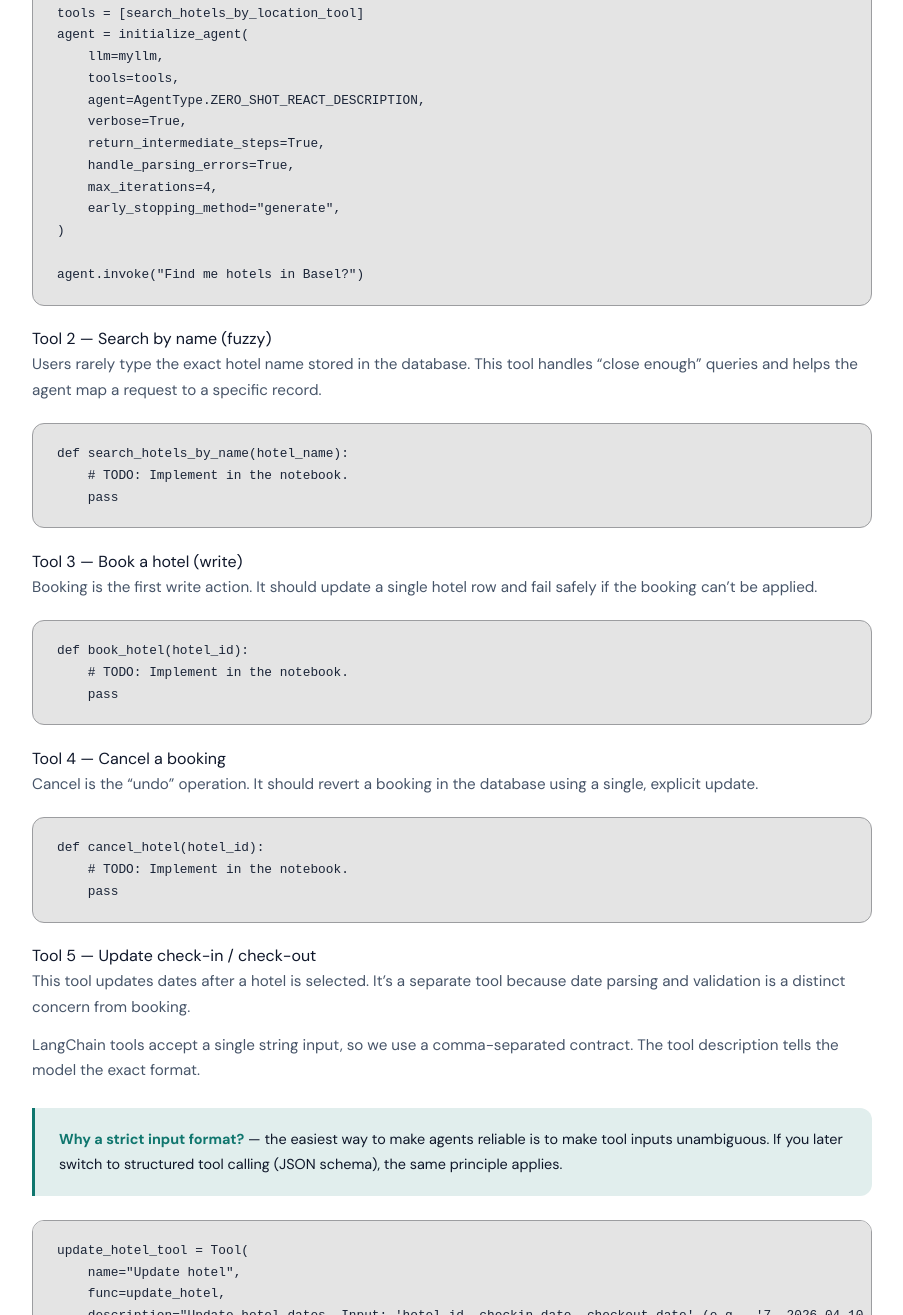
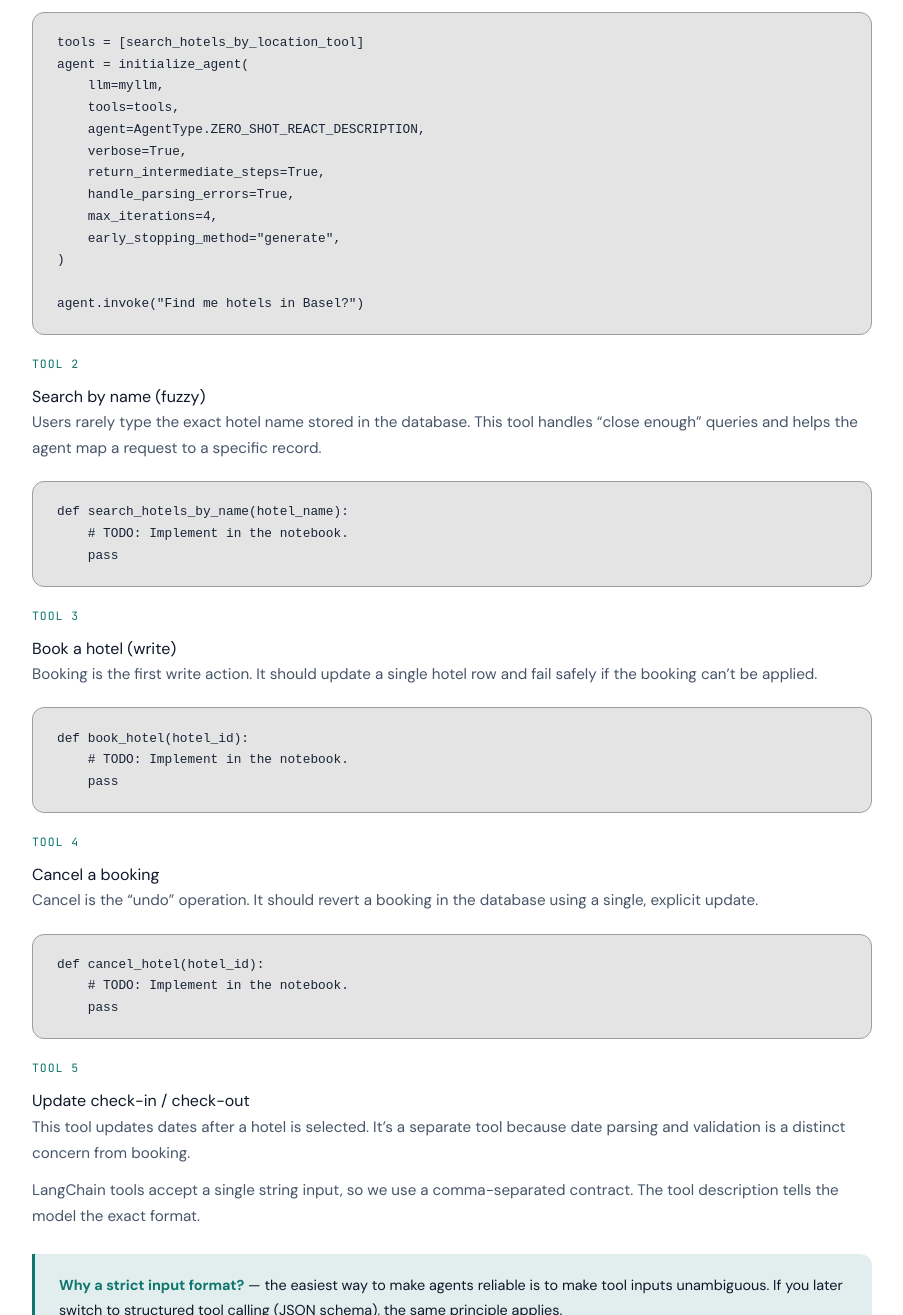
Before and after one commit to ridhachahed/amld2026, an Astro site in the folder astro-workshop/: page /parts/rag-agent in a window 1280 px wide. Shown: the part 7093-8408 px from the top of the page, without its empty margins (188-1091 px from the left). Built offline with nearby package versions, Linux system fonts and the light colour scheme; Astro itself is replaced by a stand-in of ours.

Commit message:
Add tool sections

```diff
--- a/astro-workshop/src/pages/parts/rag-agent.astro
+++ b/astro-workshop/src/pages/parts/rag-agent.astro
@@ -320,7 +320,8 @@ pd.read_sql("SELECT * FROM hotels LIMIT 10", mydb)</code></pre>
       </div>
     </div>
 
-    <h3>Tool 1 — Search by location</h3>
+    <div class="section-label">Tool 1</div>
+    <h3>Search by location</h3>
     <p>
       The agent’s first job is to <strong>ground the conversation in real rows</strong>.
       When a user says “Find me hotels in Basel”, the model shouldn’t guess — it should call a tool that
@@ -368,7 +369,8 @@ agent = initialize_agent(
 agent.invoke("Find me hotels in Basel?")</code></pre>
     </div>
 
-    <h3>Tool 2 — Search by name (fuzzy)</h3>
+    <div class="section-label">Tool 2</div>
+    <h3>Search by name (fuzzy)</h3>
     <p>
       Users rarely type the exact hotel name stored in the database.
       This tool handles “close enough” queries and helps the agent map a request to a specific record.
@@ -379,7 +381,8 @@ agent.invoke("Find me hotels in Basel?")</code></pre>
     pass</code></pre>
     </div>
 
-    <h3>Tool 3 — Book a hotel (write)</h3>
+    <div class="section-label">Tool 3</div>
+    <h3>Book a hotel (write)</h3>
     <p>
       Booking is the first write action.
       It should update a single hotel row and fail safely if the booking can’t be applied.
@@ -390,7 +393,8 @@ agent.invoke("Find me hotels in Basel?")</code></pre>
     pass</code></pre>
     </div>
 
-    <h3>Tool 4 — Cancel a booking</h3>
+    <div class="section-label">Tool 4</div>
+    <h3>Cancel a booking</h3>
     <p>
       Cancel is the “undo” operation.
       It should revert a booking in the database using a single, explicit update.
@@ -401,7 +405,8 @@ agent.invoke("Find me hotels in Basel?")</code></pre>
     pass</code></pre>
     </div>
 
-    <h3>Tool 5 — Update check-in / check-out</h3>
+    <div class="section-label">Tool 5</div>
+    <h3>Update check-in / check-out</h3>
     <p>
       This tool updates dates after a hotel is selected.
       It’s a separate tool because date parsing and validation is a distinct concern from booking.
```
